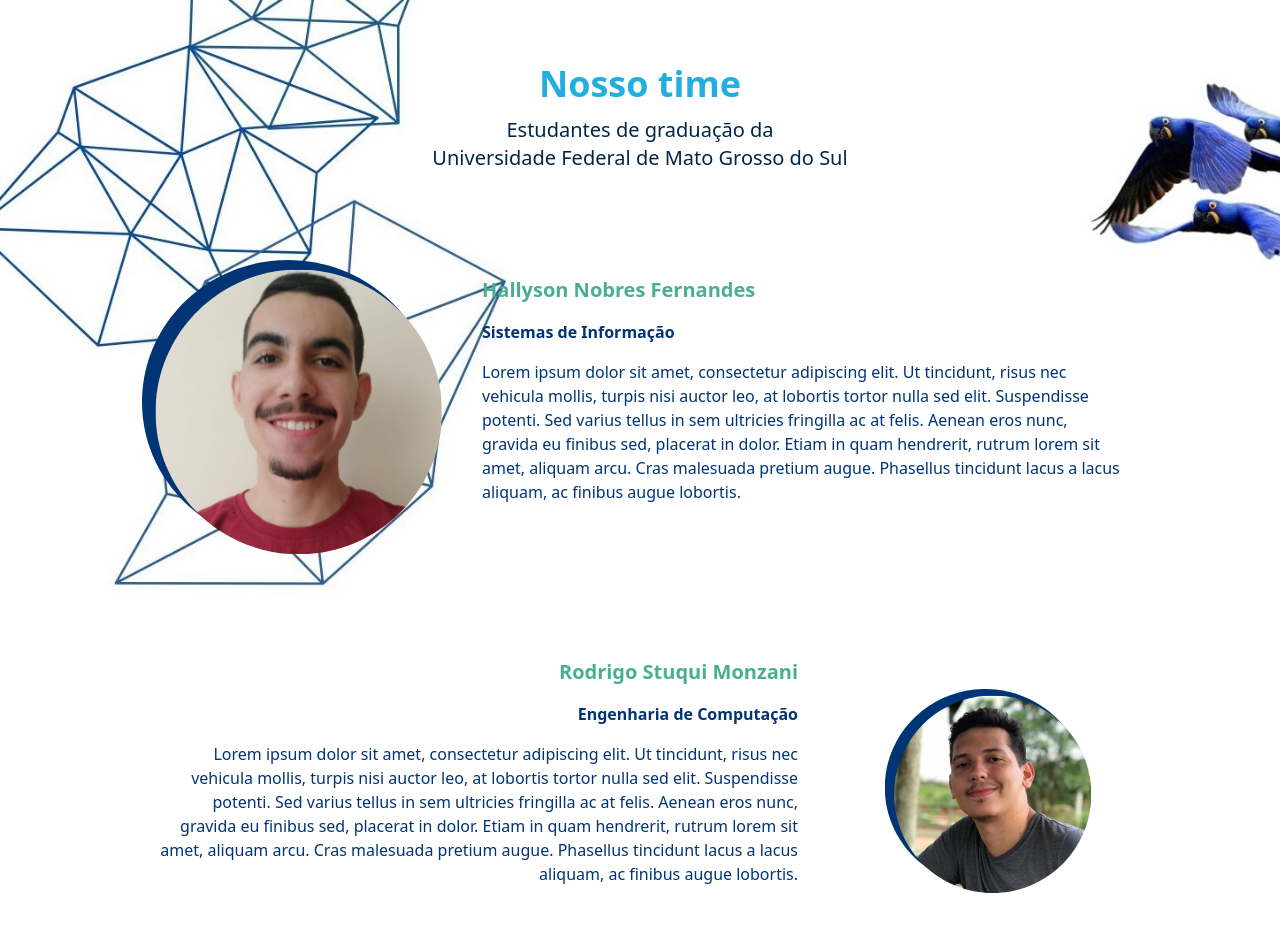
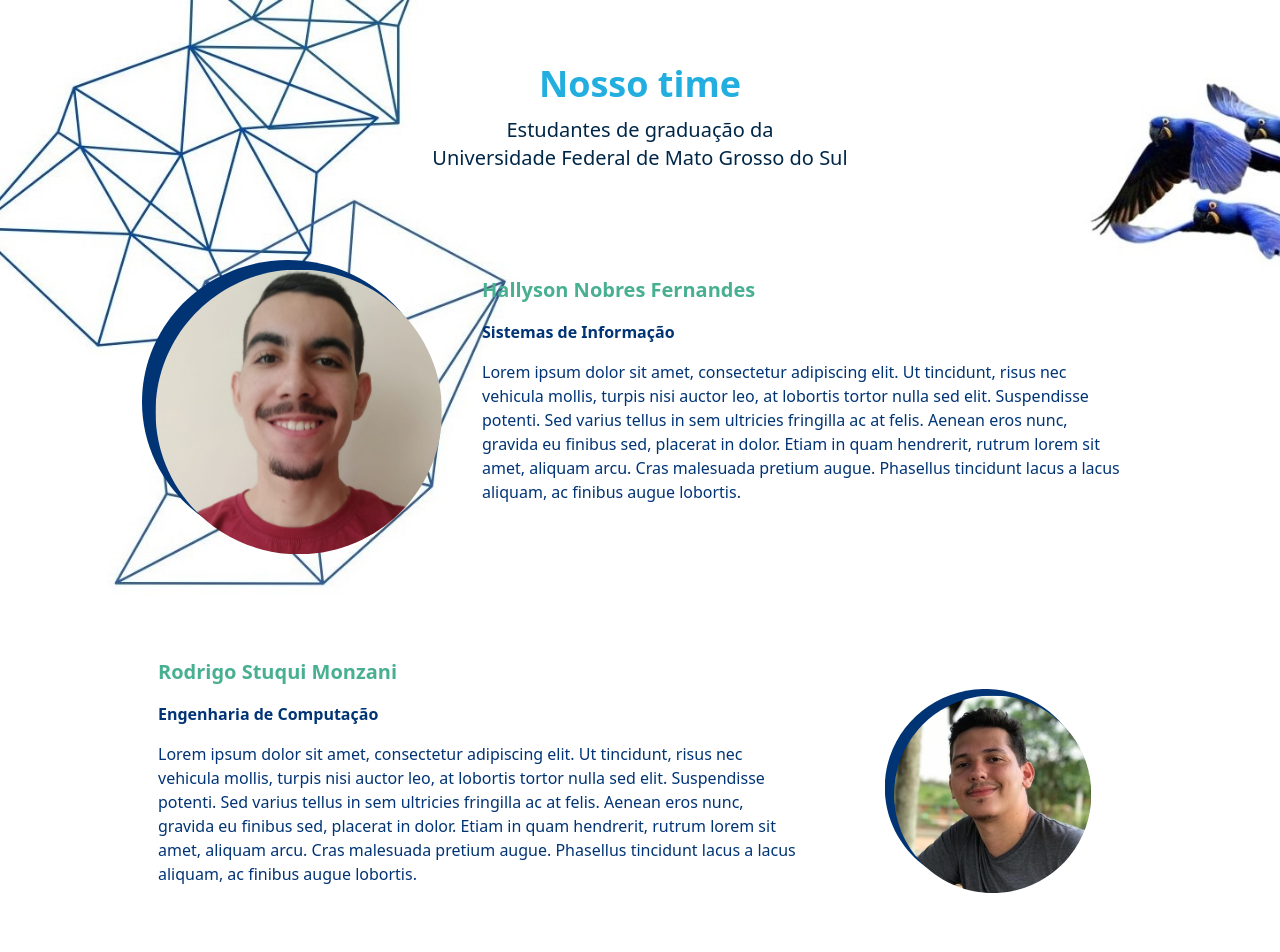
Before and after one commit to Tuiaia/frontend, a Next.js app: page /NossoTime/NossoTime in a window 1280 px wide. Shown: the top 952 px of the page. Built offline with nearby package versions, Linux system fonts and the light colour scheme.

Commit message:
refactor(seção nosso projeto, subseção nosso time): refatora o componente de exibição dos membros

```diff
--- a/pages/NossoTime/NossoTime.js
+++ b/pages/NossoTime/NossoTime.js
@@ -16,28 +16,13 @@ const NossoTime = () => {
             {members?.map((member, index) => {
                 return (
                     <div className={'flex justify-center pt-8 gap-6 flex-wrap mt-14'} key={index}>
-                        {index % 2 === 0?
-                            (
-                                <>
-                                <Image src={member.image} alt={`Foto do ${member.name}`} width={300} height={300} />
-                                <div className={'flex flex-col gap-4 max-w-2xl p-4'}>
-                                    <span className={'text-thirdy font-bold text-xl'}>{member.name}</span>
-                                    <span className={'font-semibold text-p-light'}>{member.graduation}</span>
-                                    <span className={'break-words text-p-light'}>{member.description}</span>
-                                </div>
-                                </>
-                            ) : (
-                                <>
-                                    <div className={'flex flex-col gap-4 max-w-2xl p-4 text-end'}>
-                                        <span className={'text-thirdy font-bold text-xl'}>{member.name}</span>
-                                        <span className={'font-semibold text-p-light'}>{member.graduation}</span>
-                                        <span className={'break-words text-p-light'}>{member.description}</span>
-                                    </div>
-                                    <Image src={member.image} alt={`Foto do ${member.name}`} width={300} height={300} />
-                                </>
-                            )
-                        }
-
+                        {index % 2 === 0 && <Image src={member.image} alt={`Foto do ${member.name}`} width={300} height={300} />}
+                        <div className={'flex flex-col gap-4 max-w-2xl p-4'}>
+                            <span className={'text-thirdy font-bold text-xl'}>{member.name}</span>
+                            <span className={'font-semibold text-p-light'}>{member.graduation}</span>
+                            <span className={'break-words text-p-light'}>{member.description}</span>
+                        </div>
+                        {index % 2 !== 0 && <Image src={member.image} alt={`Foto do ${member.name}`} width={300} height={300} />}
                     </div>
                 )
             })}
```
